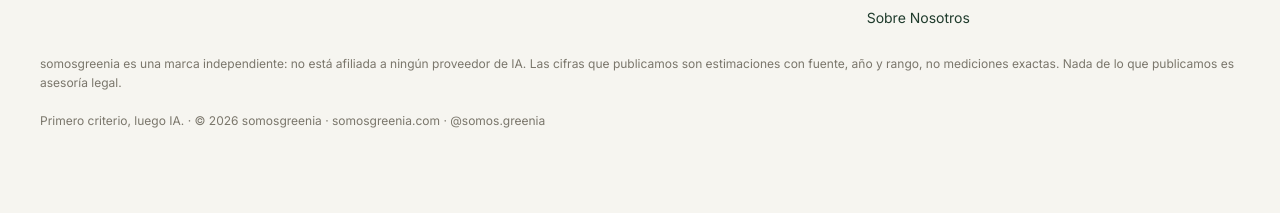
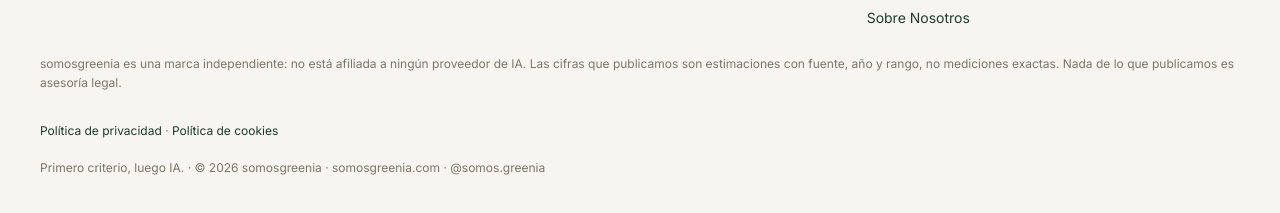
Before and after one commit to suahur-glitch/Pagina-Green-ia, a website: page index.html in a window 1280 px wide. Shown: the part 3023-3236 px from the top of the page. Before the commit the page ends 3191 px from the top, so only its background shows below. Drawn offline with Linux system fonts and the light colour scheme.

Commit message:
Add files via upload

```diff
--- a/index.html
+++ b/index.html
@@ -317,6 +317,7 @@
     </div>
   </div>
   <p class="footer__legal">somosgreenia es una marca independiente: no está afiliada a ningún proveedor de IA. Las cifras que publicamos son estimaciones con fuente, año y rango, no mediciones exactas. Nada de lo que publicamos es asesoría legal.</p>
+  <p class="footer__legal"><a href="/privacidad">Política de privacidad</a> · <a href="/cookies">Política de cookies</a></p>
   <p class="footer__copy">Primero criterio, luego IA. · © 2026 somosgreenia · somosgreenia.com · @somos.greenia</p>
 </footer>
 
```
